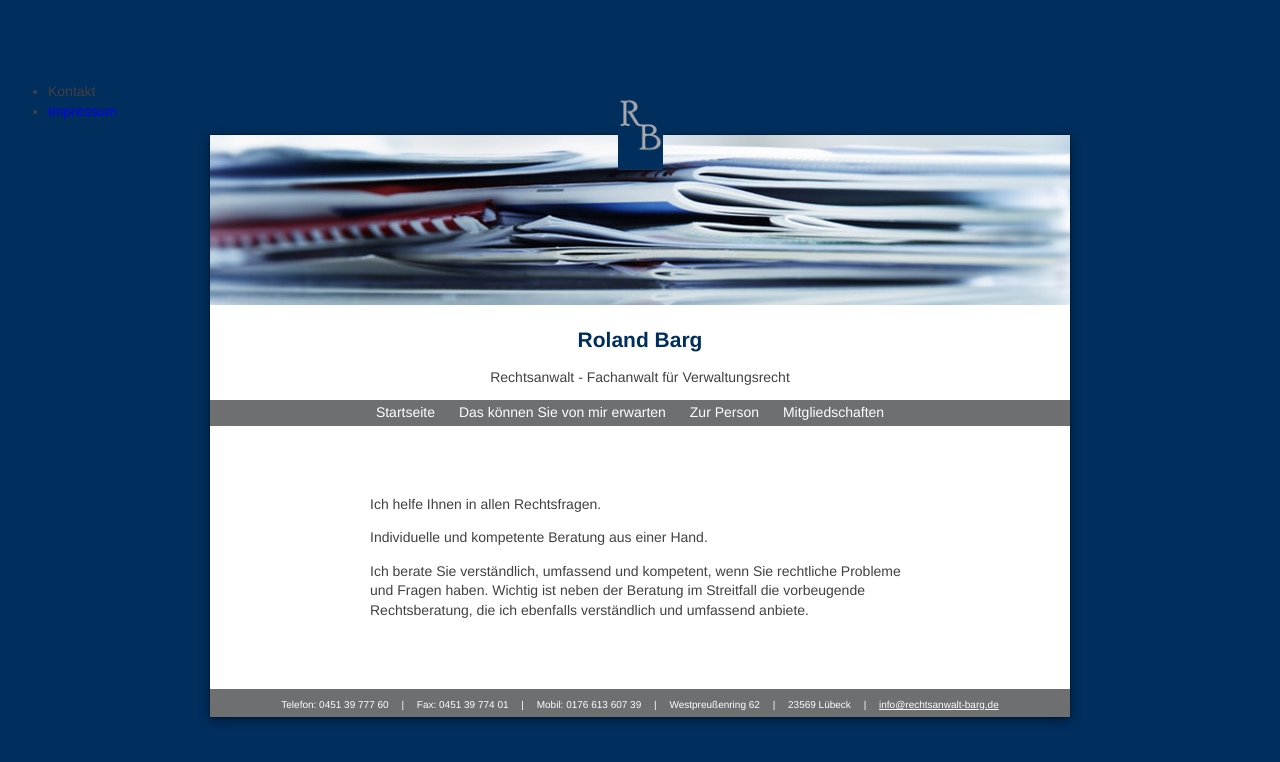
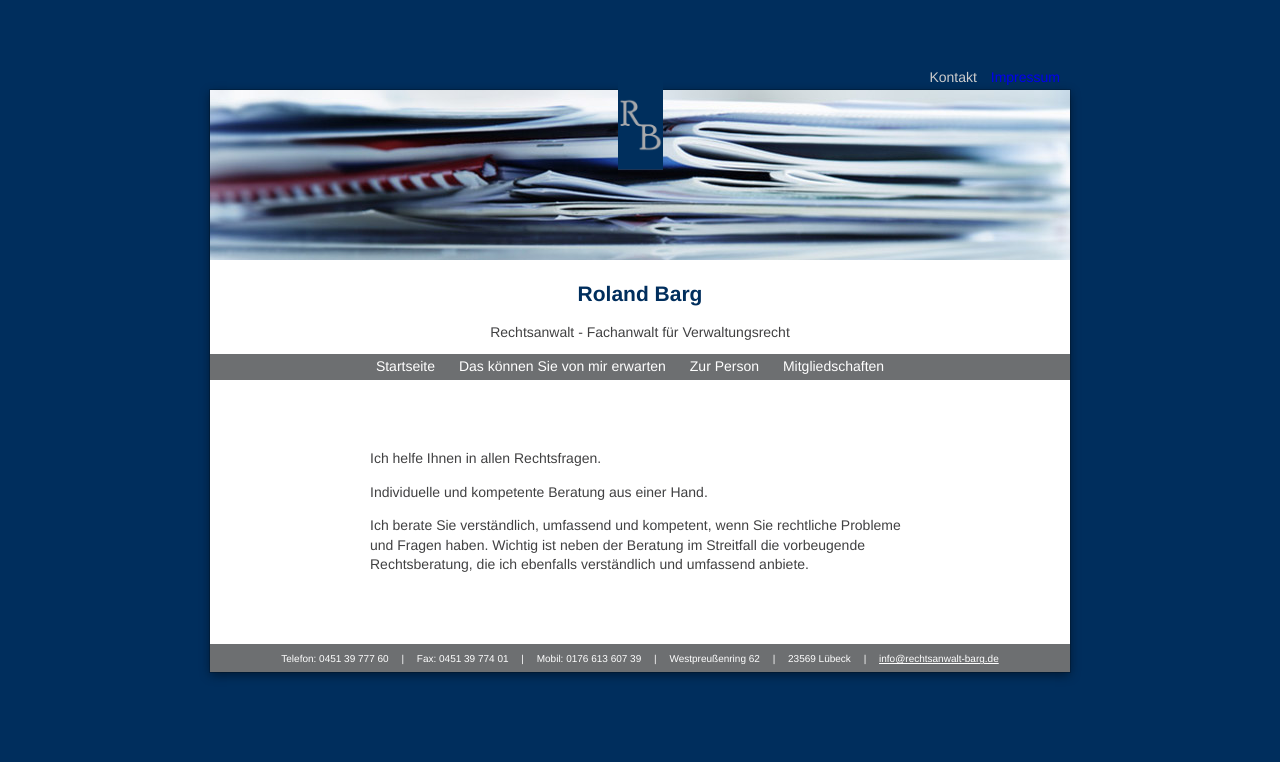
Before and after one commit to RWCB/rechtsanwalt-barg, a Jekyll site: the page built from index.md, in a window 1280 px wide. Shown: the top 762 px of the page. Built offline with Jekyll 4.4.1, drawn with Linux system fonts in a browser that asks for light colours; our own code applies the rules of GitHub Pages for plain Markdown files; a script that is not in the unit is left out; the repository's description, which GitHub fills in, is left out.

Commit message:
Update default.html

```diff
--- a/_layouts/default.html
+++ b/_layouts/default.html
@@ -18,7 +18,7 @@
   </head>
   <body>
 
-    <div class="top-menu">
+    <div class="topmenu">
         {% capture topmenu %}{% include top-menu.md %}{% endcapture %}
         {{ topmenu | markdownify }}
     </div>
```
